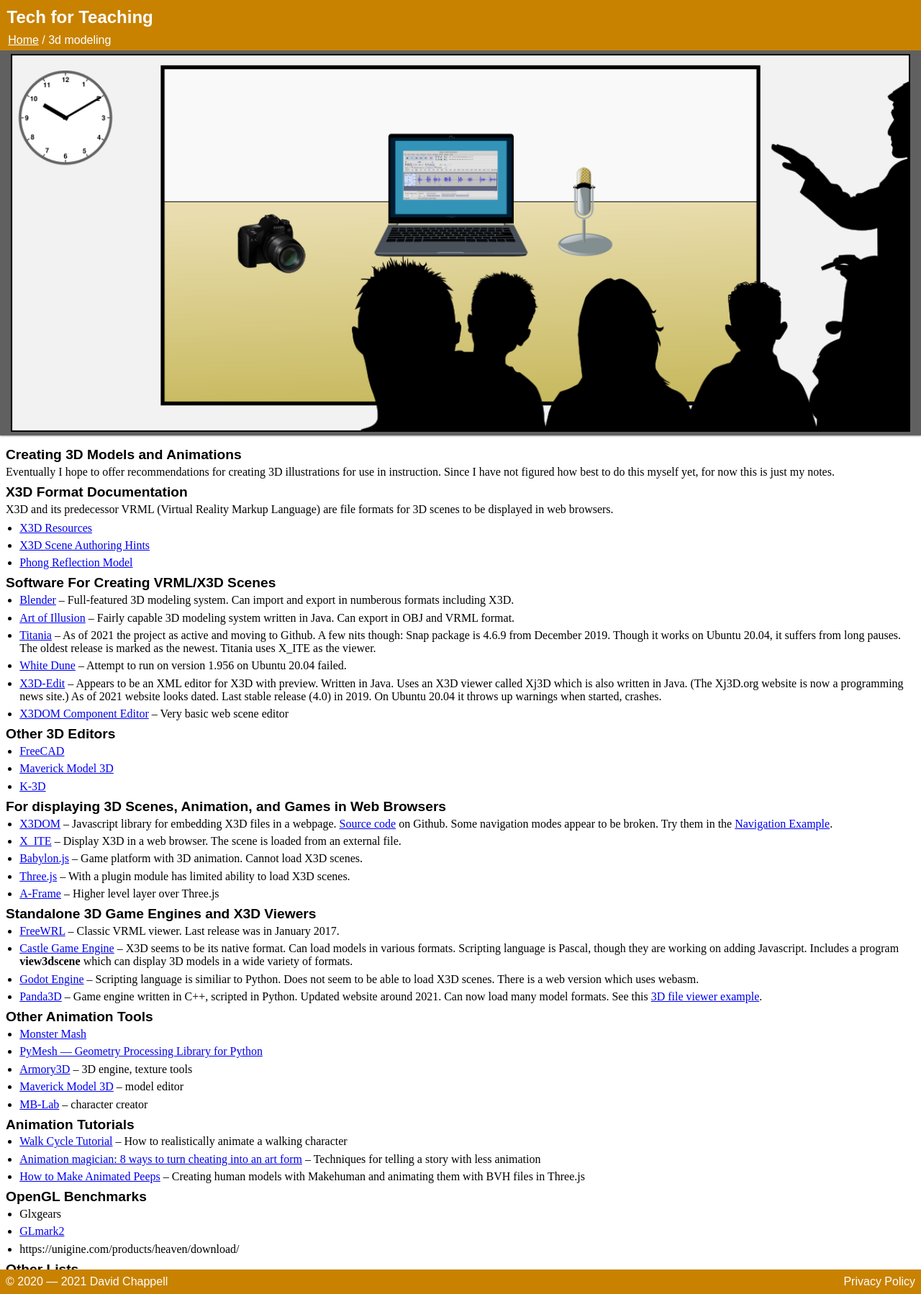
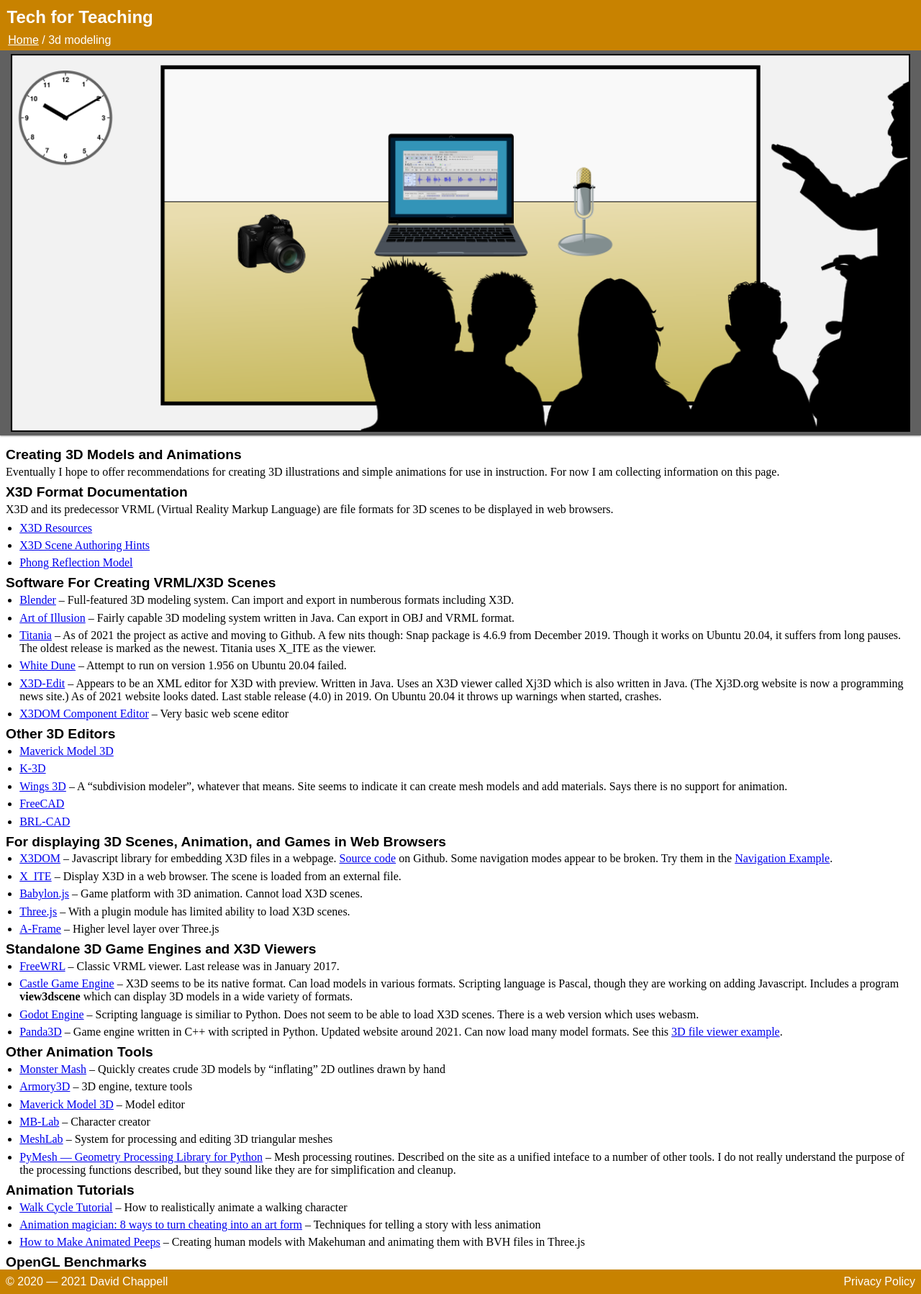
Before and after one commit to david672orford/tech-for-teaching, a Jekyll site: the page built from 3d-modeling/index.md, in a window 1280 px wide. Shown: the whole page at 72% size. Built offline with Jekyll 4.4.1, drawn with Linux system fonts in a browser that asks for light colours; our own code applies the rules of GitHub Pages for plain Markdown files.

Commit message:
more 3D modeling software in notes

```diff
--- a/3d-modeling/index.md
+++ b/3d-modeling/index.md
@@ -1,8 +1,8 @@
 ## Creating 3D Models and Animations
 
 Eventually I hope to offer recommendations for creating 3D illustrations
-for use in instruction. Since I have not figured how best to do this
-myself yet, for now this is just my notes.
+and simple animations for use in instruction. For now I am collecting
+information on this page.
 
 ## X3D Format Documentation
 
@@ -39,9 +39,14 @@ formats for 3D scenes to be displayed in web browsers.
 
 ## Other 3D Editors
 
-* [FreeCAD](https://www.freecadweb.org/)
 * [Maverick Model 3D](https://github.com/zturtleman/mm3d)
 * [K-3D](http://www.k-3d.org/)
+* [Wings 3D](http://www.wings3d.com/) --
+	A "subdivision modeler", whatever that means. Site seems to indicate it
+	can create mesh models and add materials. Says there is no support for
+	animation.
+* [FreeCAD](https://www.freecadweb.org/)
+* [BRL-CAD](https://brlcad.org/)
 
 ## For displaying 3D Scenes, Animation, and Games in Web Browsers
 
@@ -74,17 +79,27 @@ formats for 3D scenes to be displayed in web browsers.
 	Does not seem to be able to load X3D scenes.
 	There is a web version which uses webasm.
 * [Panda3D](https://www.panda3d.org/) --
-	Game engine written in C++, scripted in Python.
+	Game engine written in C++ with scripted in Python.
 	Updated website around 2021. Can now load many model formats.
 	See this [3D file viewer example](https://github.com/trueprice/python-video-tool).
 
 ## Other Animation Tools
 
-* [Monster Mash](https://ai.googleblog.com/2021/04/monster-mash-sketch-based-tool-for.html)
-* [PyMesh — Geometry Processing Library for Python](https://pymesh.readthedocs.io/en/latest/)
-* [Armory3D](https://armory3d.org/) -- 3D engine, texture tools
-* [Maverick Model 3D](https://github.com/zturtleman/mm3d) -- model editor
-* [MB-Lab](https://github.com/animate1978/MB-Lab) -- character creator
+* [Monster Mash](https://ai.googleblog.com/2021/04/monster-mash-sketch-based-tool-for.html) --
+	Quickly creates crude 3D models by "inflating" 2D outlines drawn by hand
+* [Armory3D](https://armory3d.org/) --
+	3D engine, texture tools
+* [Maverick Model 3D](https://github.com/zturtleman/mm3d) --
+	Model editor
+* [MB-Lab](https://github.com/animate1978/MB-Lab) --
+	Character creator
+* [MeshLab](https://www.meshlab.net/) --
+	System for processing and editing 3D triangular meshes
+* [PyMesh — Geometry Processing Library for Python](https://pymesh.readthedocs.io/en/latest/) --
+	Mesh processing routines. Described on the site as a unified
+	inteface to a number of other tools. I do not really understand
+	the purpose of the processing functions described, but they sound
+	like they are for simplification and cleanup.
 
 ## Animation Tutorials
 
```
